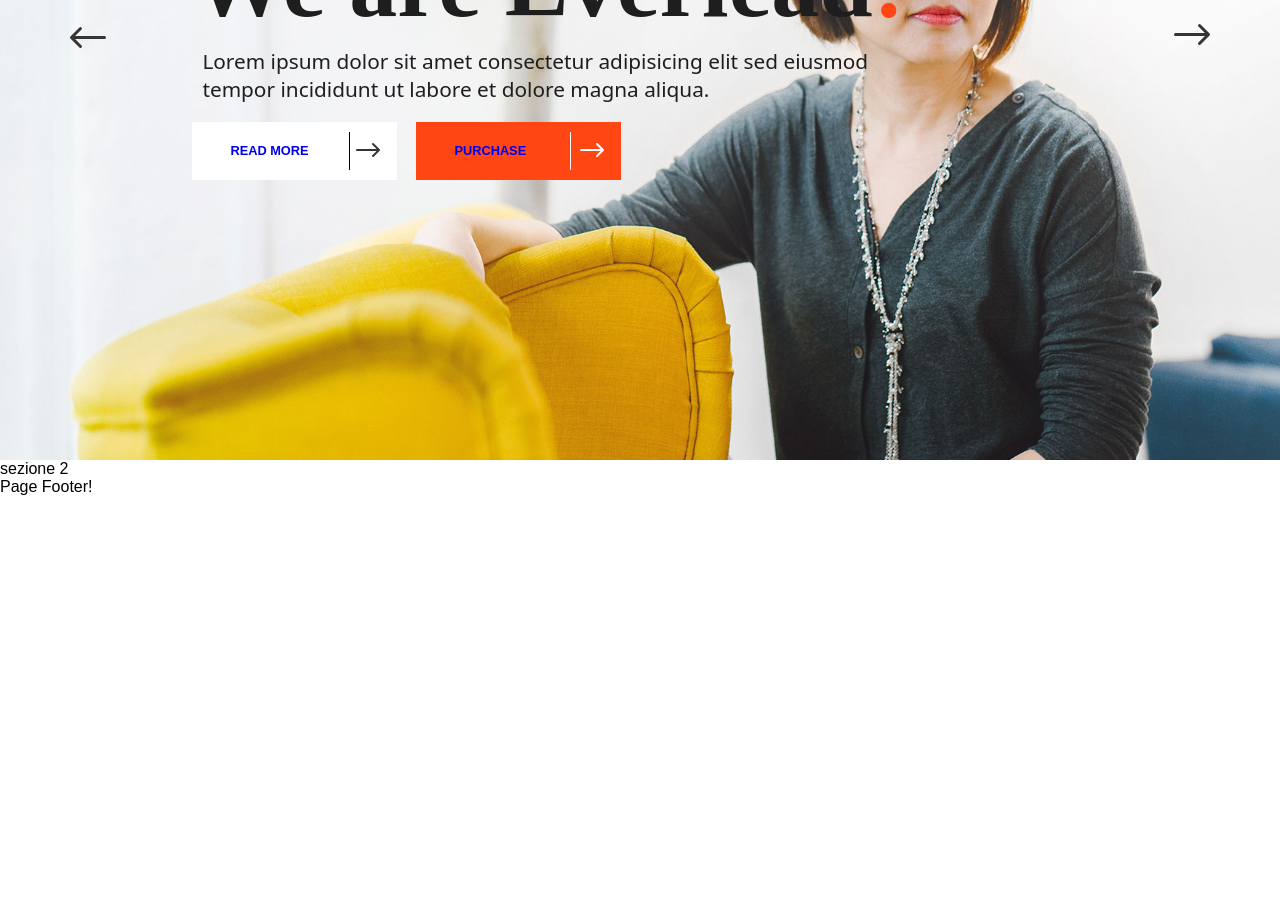
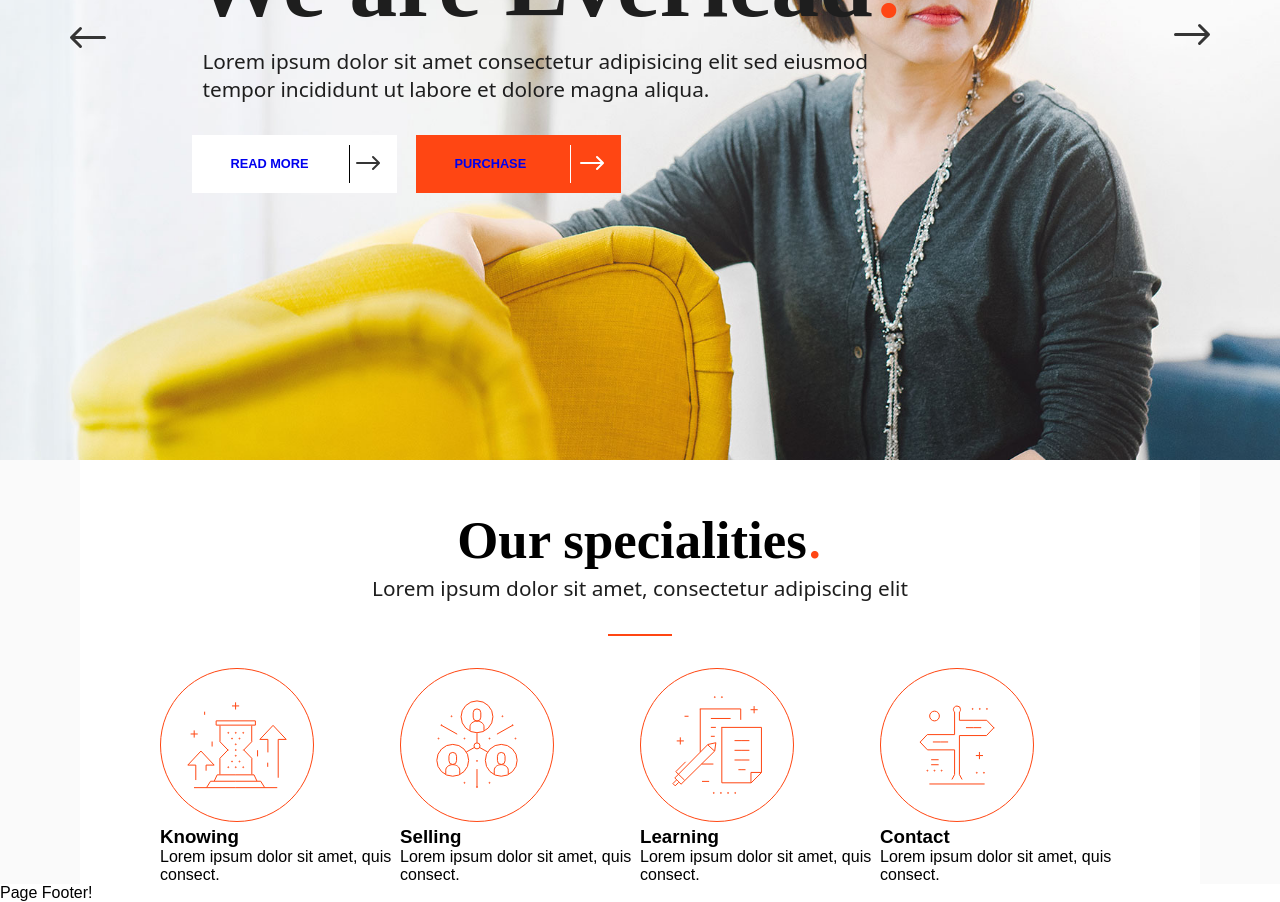
Before and after one commit to PasqualeIannace/proj-html-vuejs, a Vue app: page / in a window 1280 px wide. Shown: the part 340-1242 px from the top of the page. Before the commit the page ends 836 px from the top, so only its background shows below. Built offline with nearby package versions, Linux system fonts and the light colour scheme.

Commit message:
Iniziato stile section 1

```diff
--- a/src/App.vue
+++ b/src/App.vue
@@ -26,7 +26,7 @@ export default {
 </script>
 
 <template>
-	<header>
+	<header class="px5">
 		<PageHeader />
 	</header>
 
@@ -47,8 +47,4 @@ export default {
 <style scoped lang="scss">
 // importo variabili
 @use './styles/partials/variables' as *;
-
-header {
-	padding: 0 5em;
-}
 </style>
--- a/src/components/PageMain.vue
+++ b/src/components/PageMain.vue
@@ -24,12 +24,74 @@ export default {
 <template>
     <Jumbo />
 
-    <div>
-        sezione 2
+    <!-- sezione 1 -->
+    <div class="bgGray">
+        <div class="bgWhite mx5">
+            <div class="titleSection">
+                <h3>Our specialities</h3>
+                <span>.</span>
+                <p>Lorem ipsum dolor sit amet, consectetur adipiscing elit</p>
+                <div class="bgOrange line"></div>
+            </div>
+
+            <div class="specialities px5">
+                <div class="miniature">
+                    <img src="/svg/svg-0.svg" alt="">
+                    <h3>Knowing</h3>
+                    <p>Lorem ipsum dolor sit amet, quis consect.</p>
+                </div>
+                <div class="miniature">
+                    <img src="/svg/svg-1.svg" alt="">
+                    <h3>Selling</h3>
+                    <p>Lorem ipsum dolor sit amet, quis consect.</p>
+                </div>
+                <div class="miniature">
+                    <img src="/svg/svg-2.svg" alt="">
+                    <h3>Learning</h3>
+                    <p>Lorem ipsum dolor sit amet, quis consect.</p>
+                </div>
+                <div class="miniature">
+                    <img src="/svg/svg-3.svg" alt="">
+                    <h3>Contact</h3>
+                    <p>Lorem ipsum dolor sit amet, quis consect.</p>
+                </div>
+            </div>
+        </div>
     </div>
 </template>
 
 <style scoped lang="scss">
 // importo variabili
 // @use './styles/partials/variables' as *;
+
+// sezione 1
+.titleSection {
+    text-align: center;
+    padding-top: 2.5em;
+
+    h3 {
+        font-size: 3.3em;
+        font-family: serif;
+        display: inline-block;
+    }
+
+    span {
+        font-family: serif;
+        font-size: 4em;
+        color: #FF4613;
+    }
+
+    p {
+        color: #1E1E1E;
+        padding: 0 0.5em;
+        font-weight: lighter;
+        font-size: 1.3em;
+        font-family: system-ui;
+    }
+}
+
+.specialities {
+    display: flex;
+    justify-content: space-evenly;
+}
 </style>
--- a/src/main.js
+++ b/src/main.js
@@ -10,9 +10,10 @@ import { FontAwesomeIcon } from '@fortawesome/vue-fontawesome'
 /* import specific icons */
 import { faMagnifyingGlass } from '@fortawesome/free-solid-svg-icons'
 import { faBarsStaggered } from '@fortawesome/free-solid-svg-icons'
+import { faFacebook } from '@fortawesome/free-brands-svg-icons'
 
 /* add icons to the library */
-library.add(faMagnifyingGlass, faBarsStaggered);
+library.add(faMagnifyingGlass, faBarsStaggered, faFacebook);
 
 window.vue = {};
 window.vue.App = createApp(App)
--- a/src/styles/general.scss
+++ b/src/styles/general.scss
@@ -17,7 +17,7 @@ body {
 .btn {
     width: 16em;
     height: 4.5em;
-    margin: 1.5em 1.5em 0 0;
+    margin: 2.5em 1.5em 0 0;
     display: flex;
     align-items: center;
     font-size: 0.8em;
@@ -61,6 +61,24 @@ body {
     color: white;
 }
 
+.bgGray {
+    background-color: #FAFAFA;
+}
+
 .arrowBlack {
     filter: brightness(0) saturate(100%) invert(18%) sepia(0%) saturate(2684%) hue-rotate(308deg) brightness(100%) contrast(91%);
 }
+
+.px5 {
+    padding: 0 5em;
+}
+
+.mx5 {
+    margin: 0 5em;
+}
+
+.line {
+    height: 0.1em;
+    width: 4em;
+    margin: 2em auto;
+}
```
